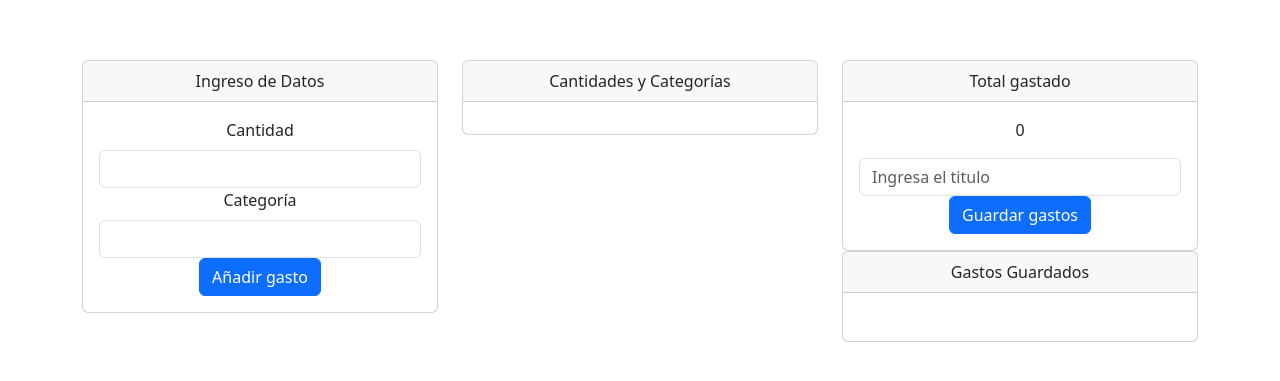
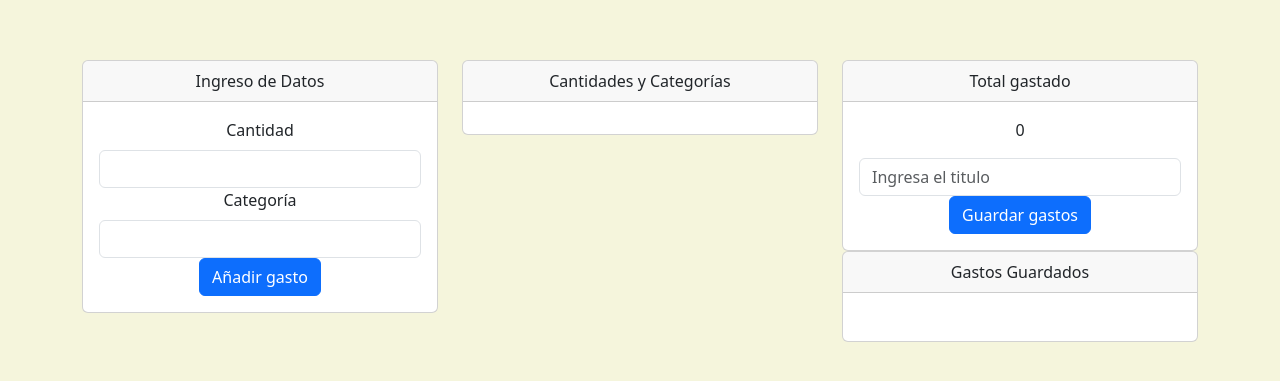
Before and after one commit to Levi-Alvarado/finanzas, a React (Vite) app: page /expenses in a window 1280 px wide. Shown: the part 199-580 px from the top of the page. Built offline with nearby package versions, Linux system fonts and the light colour scheme.

Commit message:
touched styles

```diff
--- a/src/App.css
+++ b/src/App.css
@@ -0,0 +1,33 @@
+a {
+    color: var(--primary-color);
+    text-decoration: none;
+  }
+
+  a:hover {
+    color: var(--secondary-color);
+  }
+
+  .button {
+    background-color: var(--primary-color);
+    color: white;
+    border: none;
+    padding: 10px 20px;
+    text-align: center;
+    text-decoration: none;
+    display: inline-block;
+    font-size: 16px;
+    margin: 4px 2px;
+    cursor: pointer;
+  }
+
+  .button:hover {
+    background-color: var(--secondary-color);
+  }
+
+  .card {
+    background-color: white;
+    border: 1px solid var(--primary-color);
+    border-radius: 5px;
+    padding: 10px;
+    margin: 10px;
+  }
--- a/src/index.css
+++ b/src/index.css
@@ -2,9 +2,11 @@
   font-family: Inter, system-ui, Avenir, Helvetica, Arial, sans-serif;
   line-height: 1.5;
   font-weight: 400;
-
-  color-scheme: light dark;
-  color: rgba(255, 255, 255, 0.87);
+  --primary-color: #ff7f50; /* Coral */
+  --secondary-color: #ffa07a; /* Light Salmon */
+  --background-color: #f5f5dc; /* Beige */
+  --text-color: #8b4513; /* Saddle Brown */
+  --accent-color: #b8860b; /* Dark Goldenrod */
 
   font-synthesis: none;
   text-rendering: optimizeLegibility;
@@ -16,6 +18,8 @@
 body {
   width: 100%;
   height: 100vh;
+  background-color: var(--background-color);
+  color: var(--text-color);
 }
 
 #root {
```
